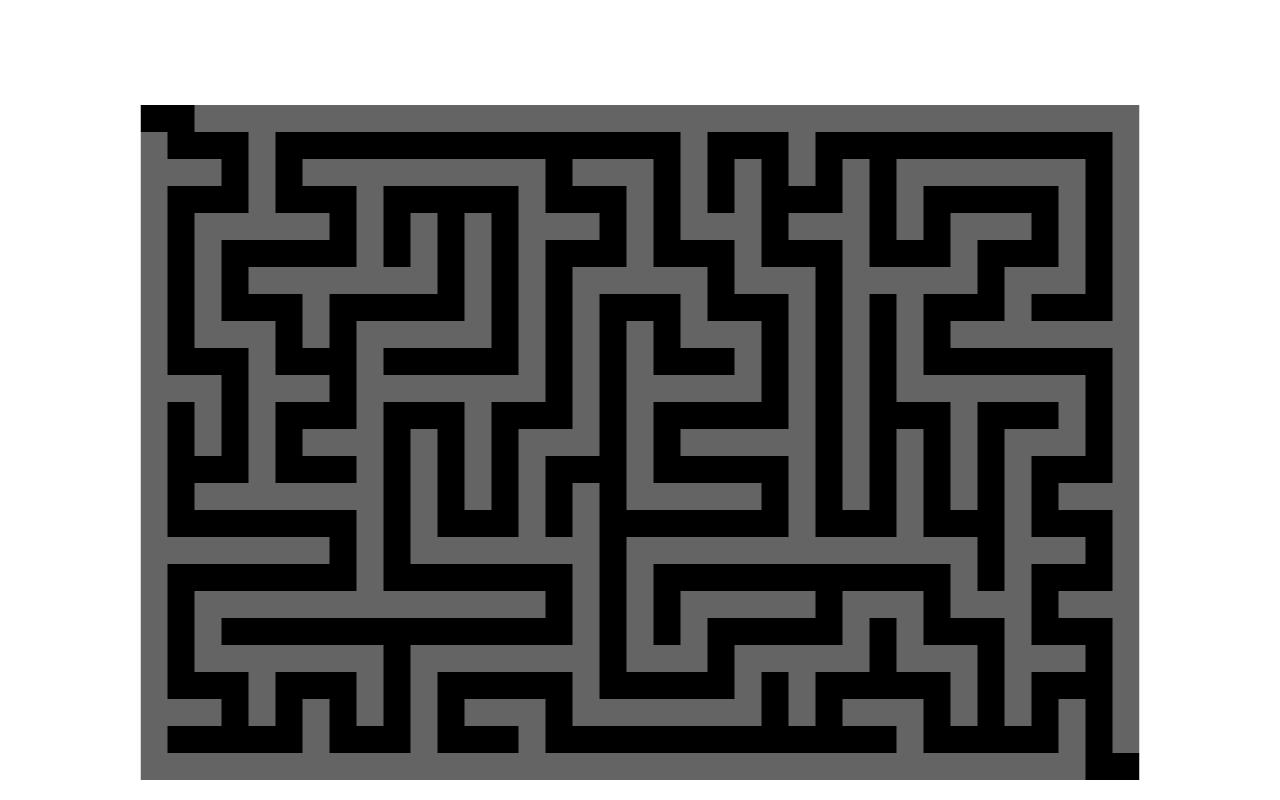
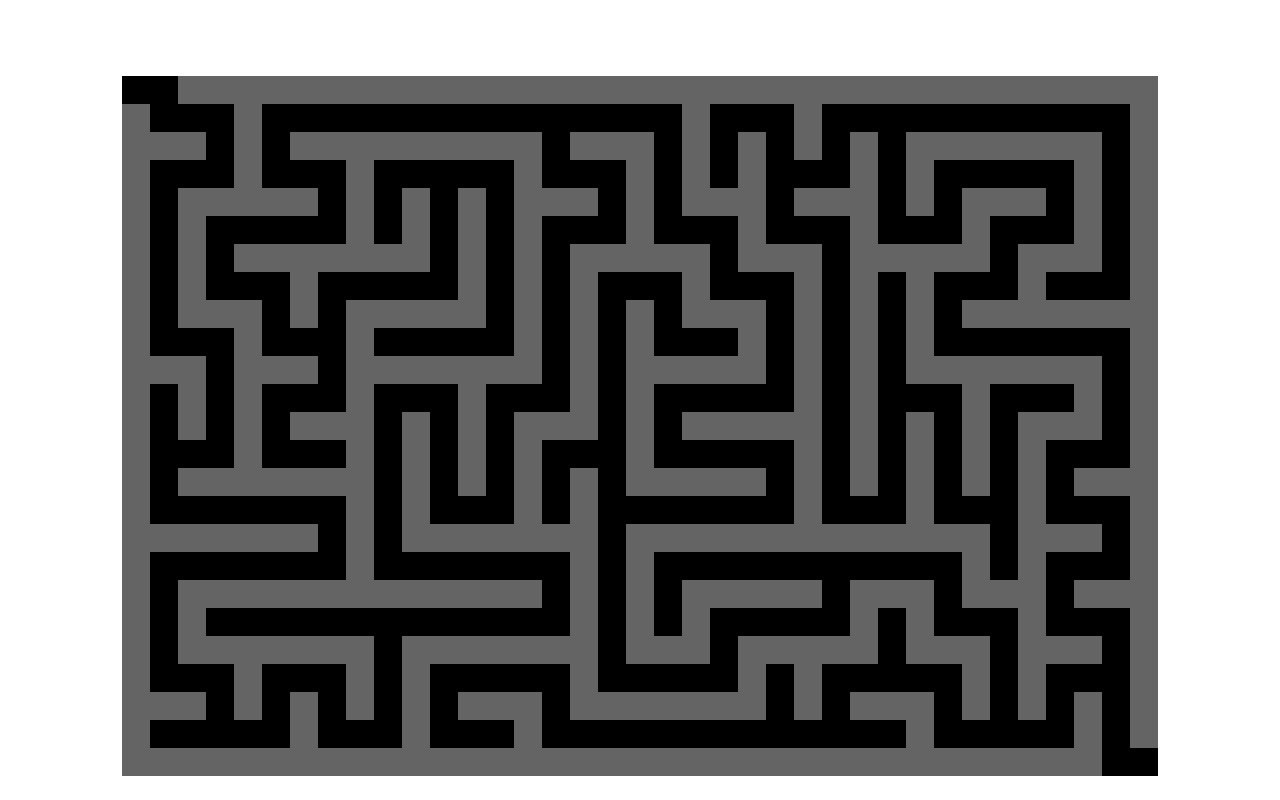
Before and after one commit to asapWorker/Maze-game, a plain HTML site: page index.html in a window 1280 px wide. Drawn offline with Linux system fonts and the light colour scheme.

Commit message:
correct positioning

```diff
--- a/index.html
+++ b/index.html
@@ -6,12 +6,10 @@
   <title>Maze</title>
 </head>
 <body>
-  <div id="game_container" class="game_container">
-    <div class="rotate_notification">
-      Поверните телефон для лучшего отображения
-    </div>
-    <canvas id="maze" class="maze"></canvas>
+  <div class="rotate_notification">
+    Поверните телефон для лучшего отображения
   </div>
+  <canvas id="maze" class="maze"></canvas>
 
   <script src="helpFunctions.js"></script>
   <script src="maze.js"></script>
--- a/maze.js
+++ b/maze.js
@@ -1,20 +1,21 @@
 function createMaze() {
-  let gameContainer = document.getElementById("game_container");
   let maze = document.getElementById("maze");
 
-  let [cellSide, rows, cols] = calculateMazeSizes(gameContainer);
+  let [cellSide, rows, cols] = calculateMazeSizes();
 
   modifyMazeArea(maze, cellSide, rows, cols);
 
   generateMazePaths(maze, cellSide, rows, cols);
 }
 
-function calculateMazeSizes(gameContainer) {
-  let mazeHeight = gameContainer.clientHeight;
-  let mazeWidth = gameContainer.clientWidth;
+function calculateMazeSizes() {
+  let mazeHeight = document.documentElement.offsetHeight;
+  let mazeWidth = document.documentElement.offsetWidth;
 
   if (mazeHeight > mazeWidth) {
-    [mazeHeight, mazeWidth] = [mazeWidth, mazeHeight];
+    let x = mazeHeight;
+    mazeHeight = mazeWidth;
+    mazeWidth = x;
   }
   mazeHeight *= 0.9;
   mazeWidth = Math.min(mazeHeight * 1.5, mazeWidth);
--- a/style.css
+++ b/style.css
@@ -10,19 +10,9 @@ body {
   position: relative;
 }
 
-.game_container {
-  position: absolute;
-  width: 95%;
-  height: 95%;
-
-  top: 50%;
-  left: 50%;
-  transform: translate(-50%, -50%);
-}
-
 .maze {
-  position: absolute;
-  bottom: 0;
+  position: fixed;
+  bottom: 3%;
   left: 50%;
   transform: translateX(-50%);
 }
```
